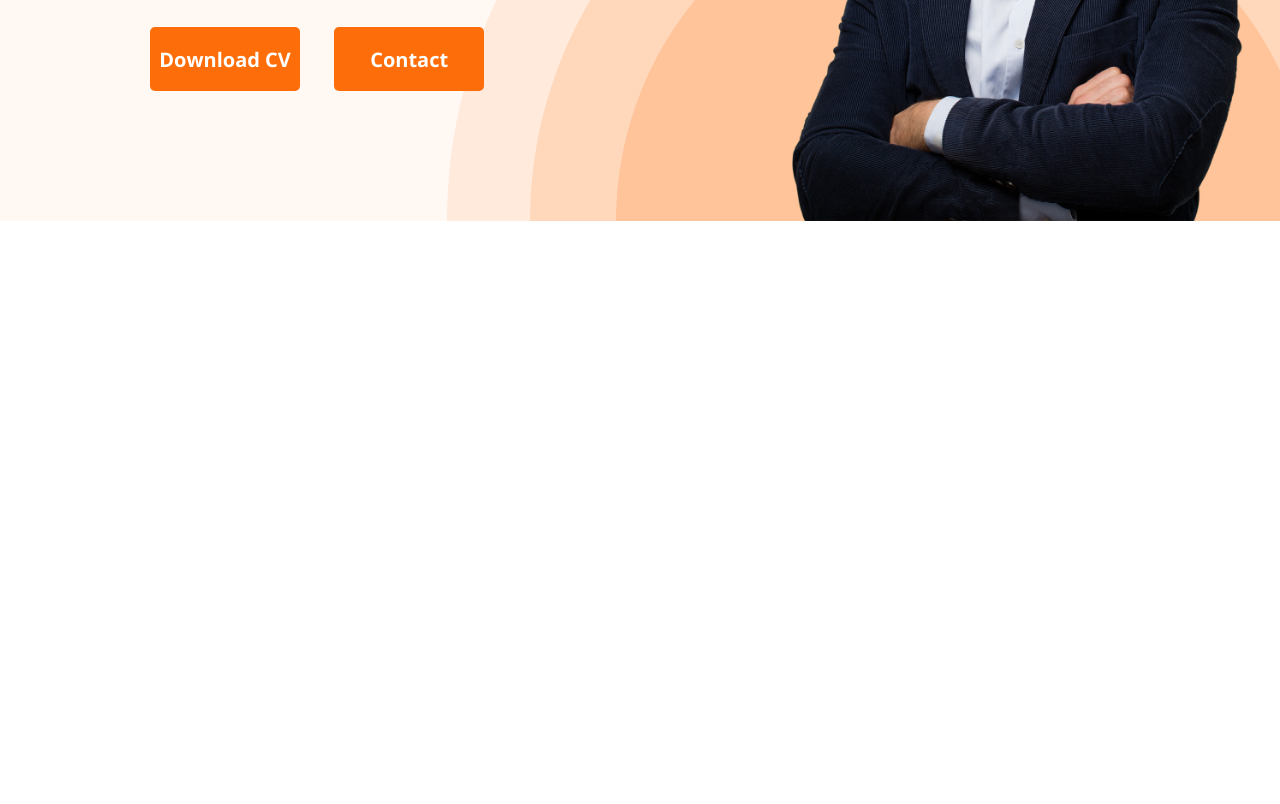
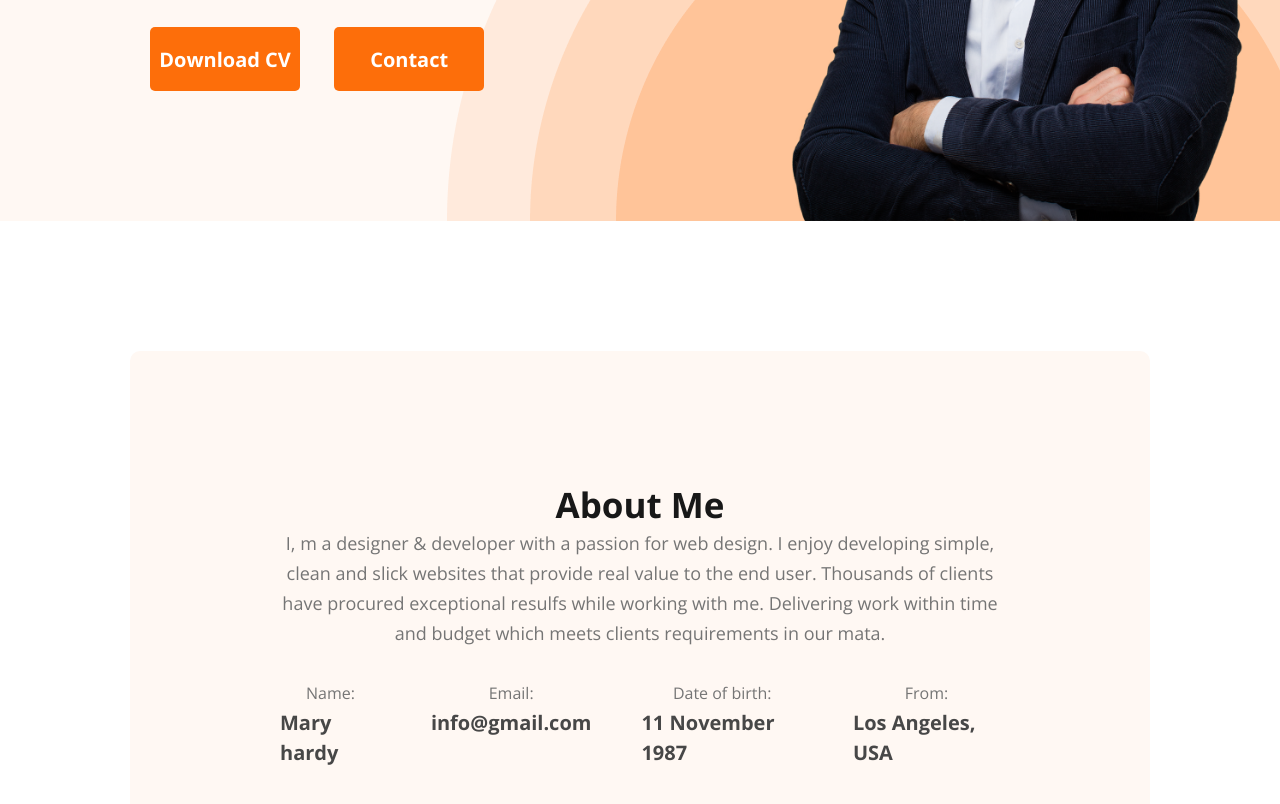
Before and after one commit to sojibislam9878/my-first-portfolio, a plain HTML site: page index.html in a window 1280 px wide. Shown: the part 552-1356 px from the top of the page. Before the commit the page ends 800 px from the top, so only its background shows below. Drawn offline with nearby package versions, Linux system fonts and the light colour scheme.

Commit message:
about section done

```diff
--- a/index.html
+++ b/index.html
@@ -40,7 +40,32 @@
         <img src="images/hardy.png" alt="" />
       </div>
     </header>
-    <main></main>
+    <main class="main">
+        <section class="about">
+            <h3 class="section-title about-me">About Me</h3>
+            <p class="section-ditels me">I, m a designer & developer with a passion for web design. I enjoy developing simple, clean and slick websites that provide real value to the end user. Thousands of clients have procured exceptional resulfs while working with me. Delivering work within time and budget which meets clients requirements in our mata.</p>
+            <div class="about-info-box">
+                <div class="about-info">
+                    <h4>Name:</h4>
+                    <p>Mary hardy</p>
+                </div>
+                <div class="about-info">
+                    <h4>Email:</h4>
+                    <p>info@gmail.com</p>
+                </div>
+                <div class="about-info">
+                    <h4>Date of birth:</h4>
+                    <p>11 November 1987</p>
+                </div>
+                <div class="about-info">
+                    <h4>From:</h4>
+                    <p>Los Angeles, USA</p>
+                </div>
+            </div>
+
+
+        </section>
+    </main>
     <footer></footer>
   </body>
 </html>
--- a/styles/style.css
+++ b/styles/style.css
@@ -17,9 +17,22 @@
 .main-text {
   color: #fd6e0a;
 }
+.section-title {
+  color: #181818;
+  text-align: center;
+  font-size: 35px;
+  font-weight: 700;
+}
+.section-ditels {
+  color: #757575;
+  text-align: center;
+  font-size: 18px;
+  font-weight: 400;
+  line-height: 30px;
+}
 /* nav start here */
 nav {
-    padding: 50px;
+  padding: 50px;
   display: flex;
   align-items: center;
   justify-content: space-between;
@@ -70,20 +83,56 @@ nav a {
   margin-bottom: 0;
 }
 .title {
-    margin-top: 5px;
-    margin-bottom: 0;
+  margin-top: 5px;
+  margin-bottom: 0;
   color: #181818;
   font-size: 85px;
   font-weight: 700;
 }
 .ditles {
-    margin-top: 20px;
+  margin-top: 20px;
   color: #757575;
   font-size: 18px;
   font-weight: 400;
   line-height: 30px;
 }
-.down-btn{
+.down-btn {
+  margin-top: 30px;
+  margin-right: 30px;
+}
+/* main section here */
+.main {
+  max-width: 1540px;
+  margin: 0 auto;
+}
+/* about section here */
+.about {
+  border-radius: 10px;
+  background: #fff8f3;
+  margin: 130px;
+  padding: 130px 150px;
+}
+.about-info-box {
+  display: flex;
+  gap: 50px;
+  justify-content: center;
+}
+.about-info > h4 {
     margin-top: 30px;
-    margin-right: 30px;
+  text-align: center;
+  color: #757575;
+  font-weight: 400;
+  line-height: 30px;
 }
+.about-info > p {
+  color: #474747;
+  font-size: 20px;
+  font-weight: 700;
+  line-height: 30px;
+}
+
+}
+.me{
+    margin-top: 30px;
+    margin-bottom: 0;
+}
```
